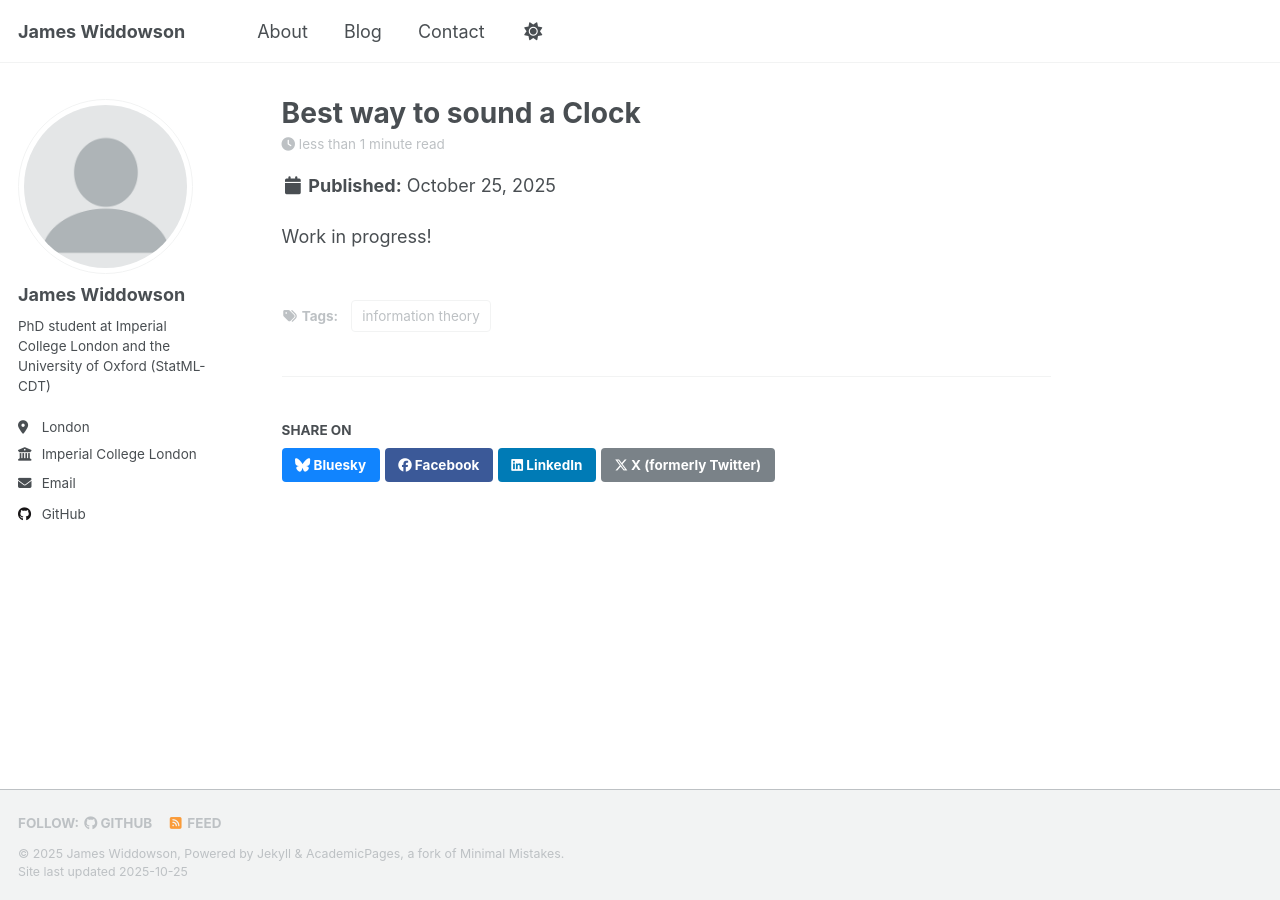
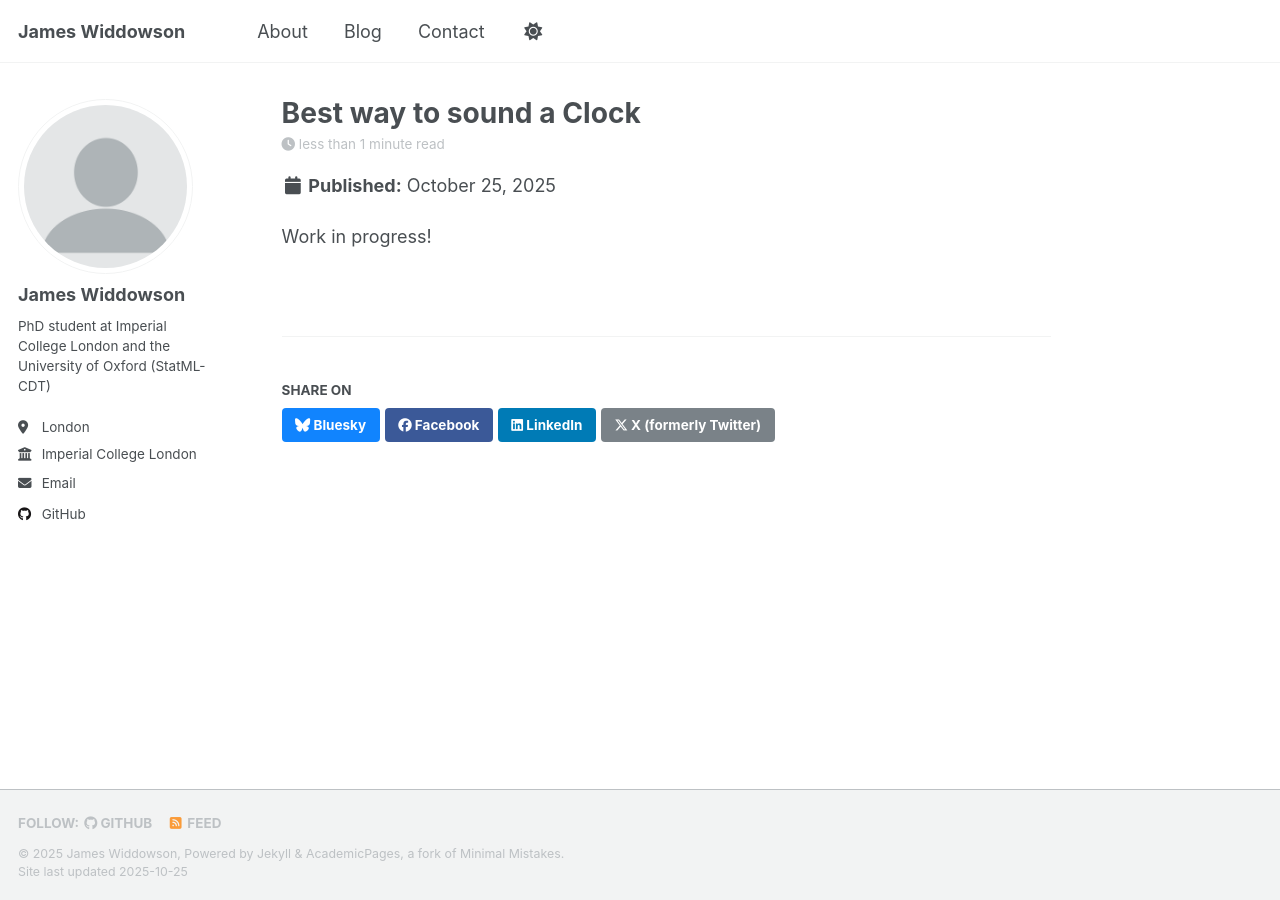
Before and after one commit to james-widdowson/james-widdowson.github.io, a Jekyll site: the page built from _posts/2025-10-25-clock-compression.md, in a window 1280 px wide. Built offline with Jekyll 4.4.1, drawn with Linux system fonts in a browser that asks for light colours; a script that is not in the unit is left out.

Commit message:
Remove tags from clock compression blog post
Removed tags related to information theory from the post.

```diff
--- a/_posts/2025-10-25-clock-compression.md
+++ b/_posts/2025-10-25-clock-compression.md
@@ -3,8 +3,6 @@ title: 'Best way to sound a Clock'
 date: 2025-10-25
 permalink: /blog/clockcompression/
 catagories: [blog]
-tags:
-  - information theory
 ---
 
 Work in progress!
```
